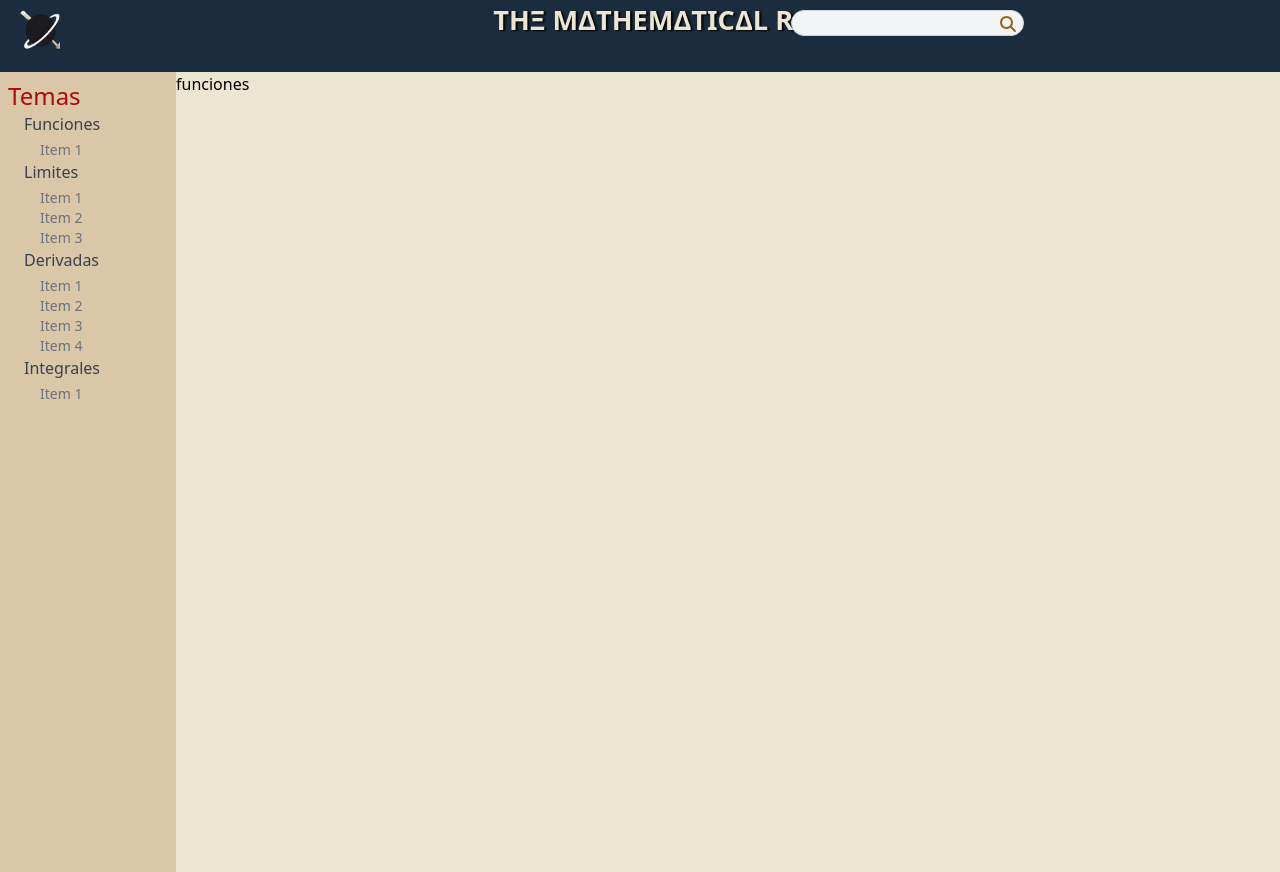
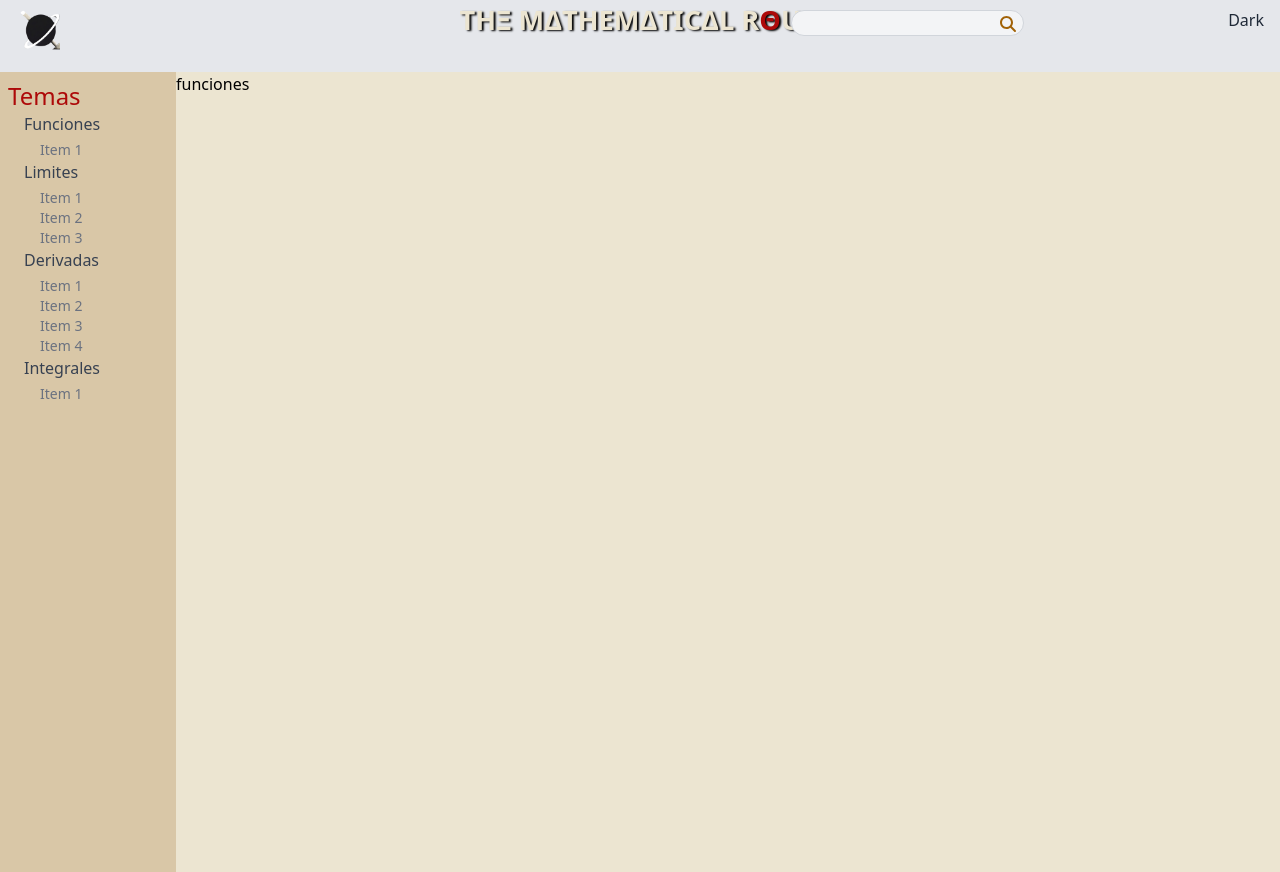
Before and after one commit to qwik-zgheib/MathematicalRoute, a React (Vite) app: page /functions in a window 1280 px wide. Shown: the top 872 px of the page. Built offline with nearby package versions, Linux system fonts and the light colour scheme; the HTML template or start-up script is replaced by a standard one.

Commit message:
add in Navbar ThemeSwitcher

```diff
--- a/src/components/Navbar.jsx
+++ b/src/components/Navbar.jsx
@@ -3,11 +3,12 @@ import { Outlet } from 'react-router-dom'
 import styles from '../styles/Navbar.module.css'
 import Title from '../components/Title'
 import { SearchInput } from './SearchInput'
+import ThemeSwitcher from './ThemeSwitcher'
 
 const Navbar = () => {
   return (
     <div>
-      <div className={styles.container}>
+      <div className={`${styles.container} bg-gray-200 dark:bg-[#1b2c3e]`}>
         <div>
           <img className={styles.image} src="/src/assets/images/logoxaturn.png" />
         </div>
@@ -18,6 +19,7 @@ const Navbar = () => {
 
         <div>
           <SearchInput />
+          <ThemeSwitcher />
         </div>
       </div>
 
--- a/src/styles/Navbar.module.css
+++ b/src/styles/Navbar.module.css
@@ -3,7 +3,6 @@
   position: fixed;
   height: 9vh;
   top: 0;
-  background: #1b2c3e;
   justify-content: space-between;
   display: flex;
   z-index: 3;
```
